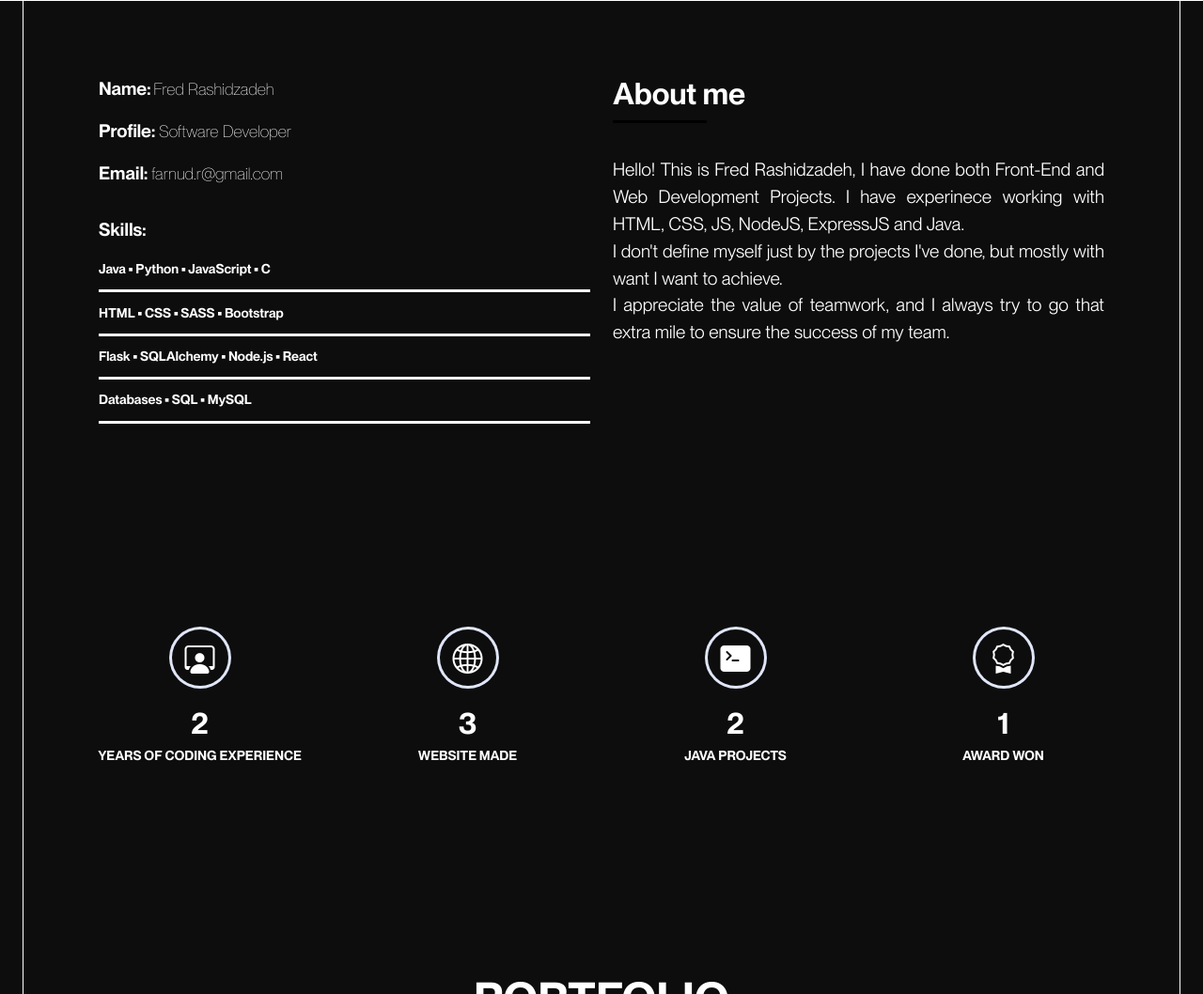
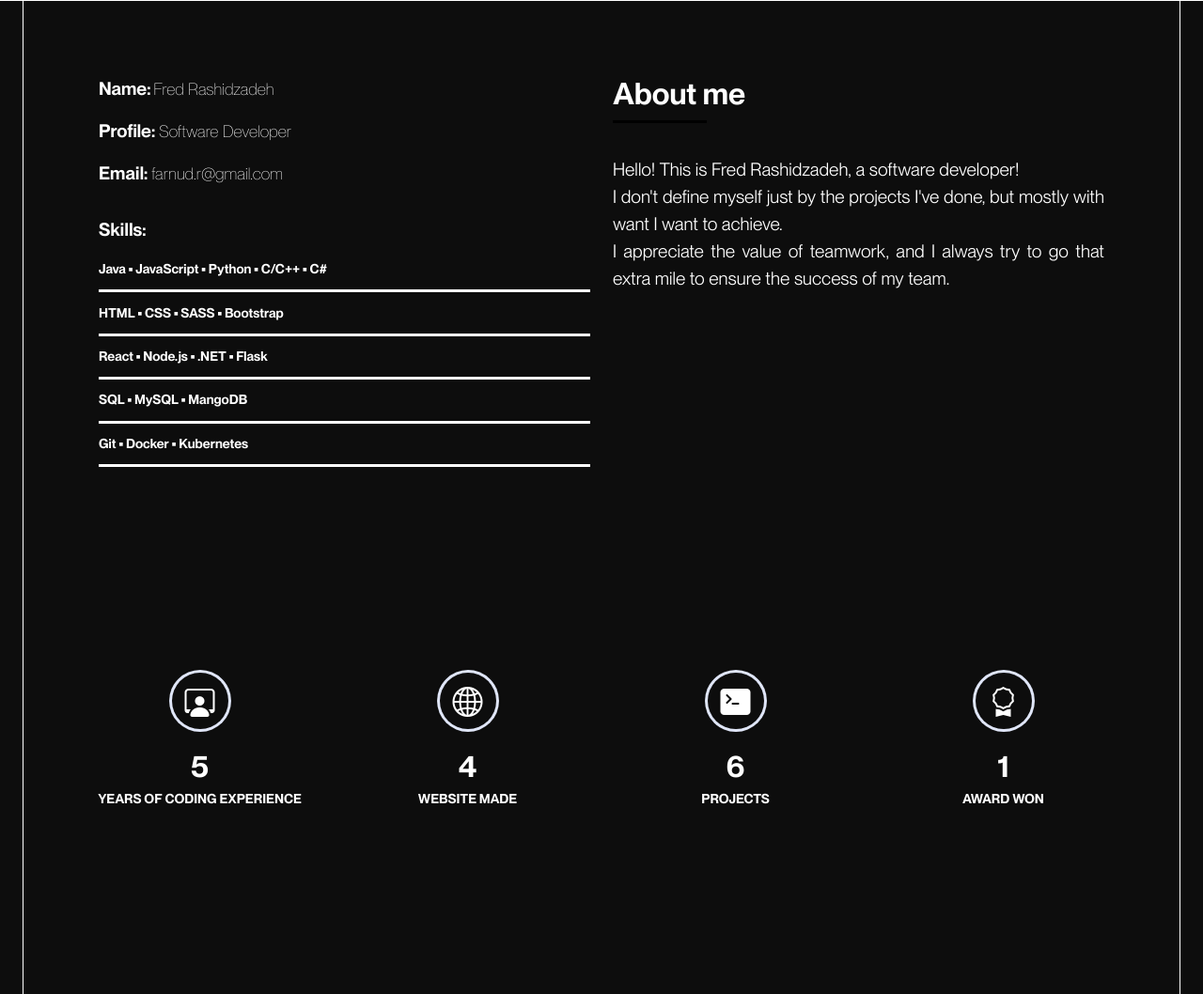
Before and after one commit to fredRsd/fredRsd.github.io, a plain HTML site: page index.html in a window 1280 px wide. Shown: the part 799-1857 px from the top of the page at 94% size. Drawn offline with Linux system fonts and the light colour scheme.

Commit message:
Add files via upload

```diff
--- a/index.html
+++ b/index.html
@@ -90,13 +90,15 @@
 						</class>
 						<div class="skill-mf">
 							<p class="title-s">Skills:</p>
-							<span>Java &#x2022 Python &#x2022 JavaScript &#x2022 C</span>
+							<span>Java &#x2022 JavaScript &#x2022 Python &#x2022 C/C++ &#x2022 C#</span>
 							<div class="seperatorLine"></div>
 							<span>HTML &#x2022 CSS &#x2022 SASS &#x2022 Bootstrap</span>
 							<div class="seperatorLine"></div>
-							<span>Flask &#x2022 SQLAlchemy &#x2022 Node.js &#x2022 React</span>
+							<span>React &#x2022 Node.js &#x2022 .NET &#x2022 Flask</span>
 							<div class="seperatorLine"></div>
-							<span>Databases &#x2022 SQL &#x2022 MySQL </span>
+							<span>SQL &#x2022 MySQL &#x2022 MangoDB </span>
+							<div class="seperatorLine"></div>
+							<span>Git &#x2022 Docker &#x2022 Kubernetes </span>
 							<div class="seperatorLine"></div>
 						</div>
 					</div>
@@ -106,9 +108,7 @@
 								<h5 class="title-left">About me</h5>
 							</div>
 							<p class="aboutIntroText">
-								Hello! This is Fred Rashidzadeh, I have done both Front-End
-								and Web Development Projects. I have experinece
-								working with HTML, CSS, JS, NodeJS, ExpressJS and Java.<br>
+								Hello! This is Fred Rashidzadeh, a software developer!<br>
 								I don't define myself just by the projects I've done, but mostly
 								with want I want to achieve.<br>
 								I appreciate the value of teamwork, and I always try to go that extra mile
@@ -129,7 +129,7 @@
 									<span class="ico-circle"><i class="bi bi-person-workspace"></i></span>
 								</div>
 								<div class="counter-num">
-									<p data-purecounter-start="0" data-purecounter-end="2" data-purecounter-duration="1"
+									<p data-purecounter-start="0" data-purecounter-end="5" data-purecounter-duration="1"
 										class="counter purecounter"></p>
 									<span class="counter-text">YEARS OF CODING EXPERIENCE</span>
 								</div>
@@ -141,7 +141,7 @@
 									<span class="ico-circle"></i><i class="bi bi-globe2"></i></span>
 								</div>
 								<div class="counter-num">
-									<p data-purecounter-start="0" data-purecounter-end="3" data-purecounter-duration="1"
+									<p data-purecounter-start="0" data-purecounter-end="4" data-purecounter-duration="1"
 										class="counter purecounter"></p>
 									<span class="counter-text">WEBSITE MADE</span>
 								</div>
@@ -153,9 +153,9 @@
 									<span class="ico-circle"><i class="bi bi-terminal-fill"></i></span>
 								</div>
 								<div class="counter-num">
-									<p data-purecounter-start="0" data-purecounter-end="2" data-purecounter-duration="1"
+									<p data-purecounter-start="0" data-purecounter-end="6" data-purecounter-duration="1"
 										class="counter purecounter"></p>
-									<span class="counter-text">JAVA PROJECTS</span>
+									<span class="counter-text">PROJECTS</span>
 								</div>
 							</div>
 						</div>
```
